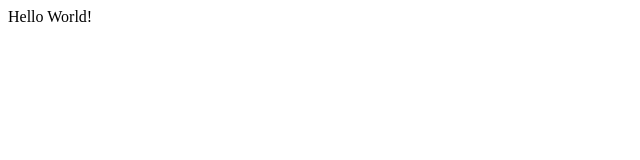
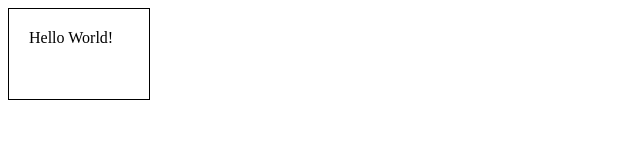
Before and after one commit to programmer6262/my-first-html-page, a plain HTML site: page index.html in a window 1280 px wide. Shown: the whole page, without its empty margins (0-640 px from the left). Drawn offline with Linux system fonts and the light colour scheme.

Commit message:
add mystyle

```diff
--- a/index.html
+++ b/index.html
@@ -1,5 +1,6 @@
 <html>
   <head>
+    <link rel="stylesheet" href="mystyle.css">
   </head>
   <body>
     <p>Hello World!</p>
--- /dev/null
+++ b/mystyle.css
@@ -0,0 +1,6 @@
+p {
+    width: 100px;
+    height: 50px;
+    padding: 20px;
+    border: 1px solid;
+  }
```
